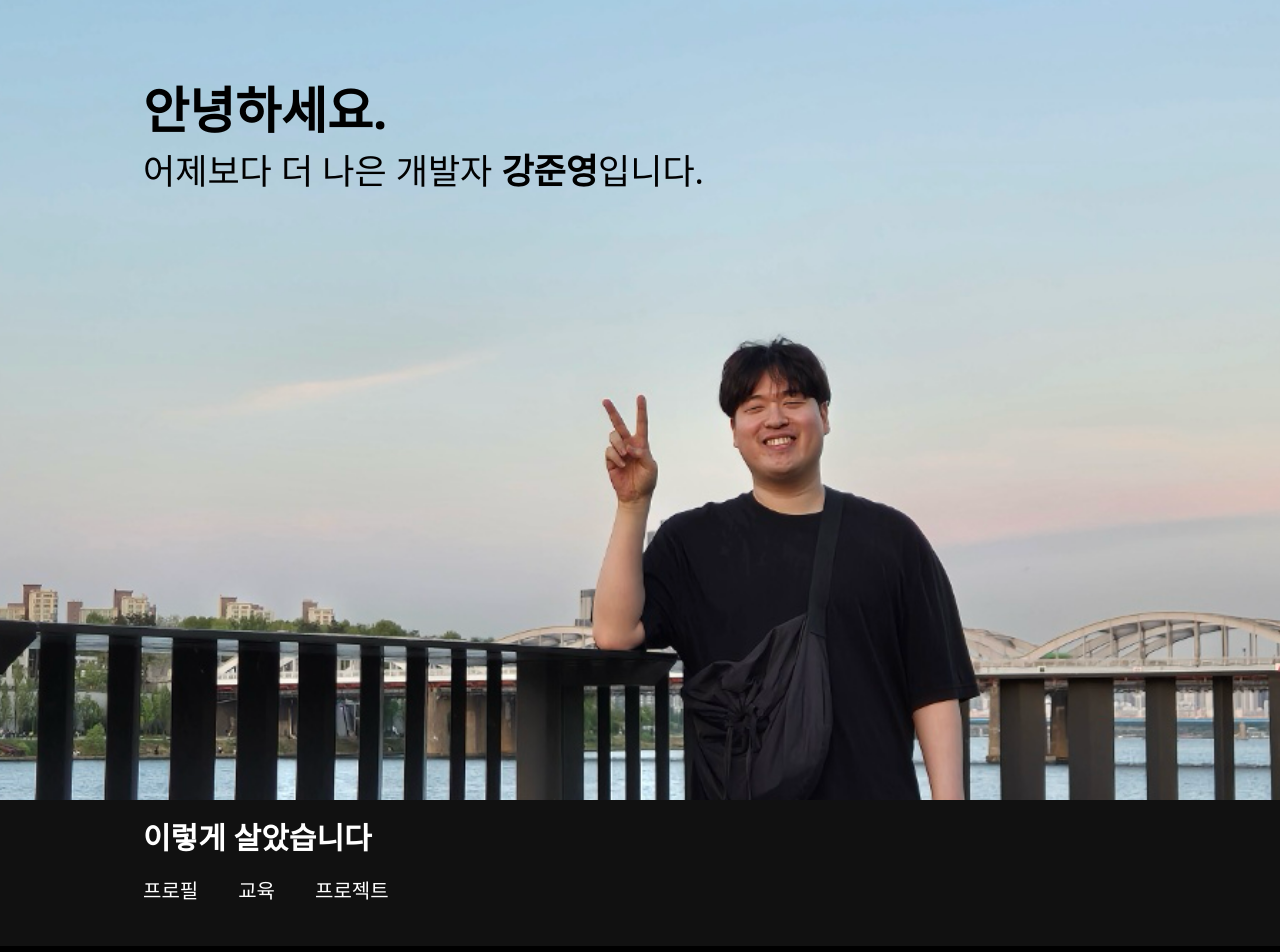
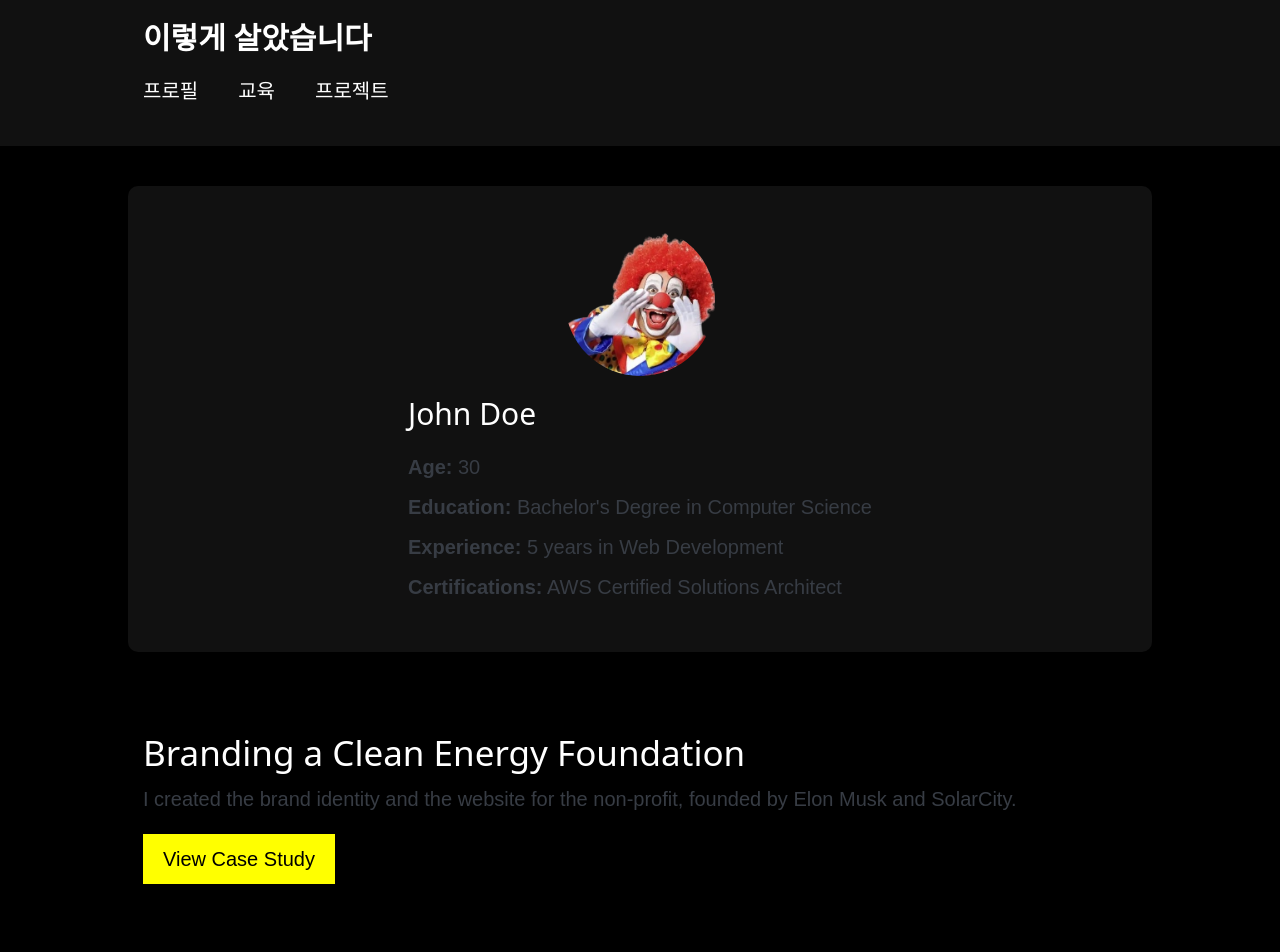
Before and after one commit to abfhs/Joon_Portpolio, a React (Create React App) app: page / in a window 1280 px wide. Shown: the top 952 px of the page. Built offline with nearby package versions, Linux system fonts and the light colour scheme.

Commit message:
20240527_2

```diff
--- a/src/components/main/Introduce.js
+++ b/src/components/main/Introduce.js
@@ -2,14 +2,16 @@ import React from 'react';
 import Header from './Header';
 import HeroSection from './HeroSection';
 import WorkSection from './WorkSection';
+import Profile from './Profile';
 import Footer from './Footer';
 import '../../styles/Introduce.css';
 
 function Introduce() {
   return (
     <div className="Introduce">
-      <HeroSection />
+      {/* <HeroSection /> */}
       <Header />
+      <Profile />
       <WorkSection />
       <Footer />
     </div>
--- /dev/null
+++ b/src/components/main/Profile.js
@@ -0,0 +1,21 @@
+import React from 'react';
+import '../../styles/Profile.css';
+
+const Profile = () => {
+  return (
+    <div className="profile-container">
+      <div className="profile-image">
+        <img src="/profile_fake.png" alt="Profile" />
+      </div>
+      <div className="profile-details">
+        <h2>John Doe</h2>
+        <p><strong>Age:</strong> 30</p>
+        <p><strong>Education:</strong> Bachelor's Degree in Computer Science</p>
+        <p><strong>Experience:</strong> 5 years in Web Development</p>
+        <p><strong>Certifications:</strong> AWS Certified Solutions Architect</p>
+      </div>
+    </div>
+  );
+};
+
+export default Profile;
--- a/src/components/main/WorkSection.js
+++ b/src/components/main/WorkSection.js
@@ -1,14 +1,28 @@
-import React from 'react';
+import React, { useState } from 'react';
 import '../../styles/WorkSection.css';
 
 const WorkSection = () => {
+  const [isExpanded, setIsExpanded] = useState(false);
+
+  const toggleDetails = () => {
+    setIsExpanded(!isExpanded);
+  };
+
   return (
     <section className="work-section" id="work">
       <div className="container">
         <div className="work-item">
           <h3>Branding a Clean Energy Foundation</h3>
           <p>I created the brand identity and the website for the non-profit, founded by Elon Musk and SolarCity.</p>
-          <a href="#case-study" className="btn">View Case Study</a>
+          <button onClick={toggleDetails} className="btn">
+            {isExpanded ? 'Hide Case Study' : 'View Case Study'}
+          </button>
+          {isExpanded && (
+            <div className="case-study">
+              <p>Here are the detailed information about the case study...</p>
+              {/* 추가적인 상세 내용을 여기에 작성 */}
+            </div>
+          )}
         </div>
       </div>
     </section>
--- a/src/styles/HeroSection.css
+++ b/src/styles/HeroSection.css
@@ -1,46 +1,45 @@
+@keyframes fadeToBlackAndWhite {
+    0% {
+        filter: grayscale(0%);
+    }
+    100% {
+        filter: grayscale(100%);
+    }
+}
+
 .hero-section {
     background-image: url('/public/background_profile.png');
     background-size: cover;
     background-position: center;
     height: 100vh;
     margin: 0;
-    /* 기본 여백 제거 */
     display: flex;
     align-items: flex-start;
-    /* 상단 정렬 */
     justify-content: center;
-    /* 수평 가운데 정렬 */
+    animation: fadeToBlackAndWhite 5s ease-in-out forwards;
+    /* 5초 동안 서서히 흑백으로 변환 */
 }
 
 .container {
     width: 80%;
-    /* background: url('/public/speech_bubble.png') no-repeat center center; */
     margin: 0 auto;
     max-width: 1200px;
-    /* 최대 너비 설정 */
 }
 
 .hero-text {
     flex: 1;
     margin-right: 2rem;
     margin-top: 2rem;
-    /* 상단 여백 추가 */
-    color: black
+    color: black;
 }
 
 .hero-section {
     display: flex;
-    /* align-items: center; */
     padding: 2rem 0;
 }
 
 .speech-bubble h2 {
     margin: 0;
-}
-
-
-.hero-image img {
-    max-width: 100%;
 }
 
 .hero-image img {
@@ -50,7 +49,6 @@
 @media (max-width: 768px) {
     .hero-section {
         flex-direction: column;
-        /* text-align: center; */
     }
 
     .hero-text {
--- /dev/null
+++ b/src/styles/Profile.css
@@ -0,0 +1,35 @@
+/* Profile.css */
+
+.profile-container {
+    display: flex;
+    flex-direction: column;
+    align-items: center;
+    background-color: #111;
+    color: #fff;
+    padding: 2rem;
+    border-radius: 10px;
+    width: 80%;
+    margin: 2rem auto;
+    box-shadow: 0 4px 8px rgba(0, 0, 0, 0.1);
+}
+
+.profile-image img {
+    width: 150px;
+    height: 150px;
+    border-radius: 50%;
+    object-fit: cover;
+    margin-bottom: 1rem;
+}
+
+.profile-details {
+    /* text-align: center; */
+}
+
+.profile-details h2 {
+    margin-bottom: 1rem;
+    font-size: 1.5rem;
+}
+
+.profile-details p {
+    margin: 0.5rem 0;
+}
--- a/src/styles/WorkSection.css
+++ b/src/styles/WorkSection.css
@@ -14,12 +14,25 @@
 }
 
 .btn {
-    background-color: #ff0;
-    color: #000;
+    background-color: #333;
+    color: #fff;
     padding: 0.5rem 1rem;
     text-decoration: none;
     border: none;
     cursor: pointer;
     border-radius: 0;
     /* 각진 사각형 모양으로 변경 */
+    transition: background-color 0.3s ease;
 }
+
+.btn:hover {
+    background-color: #ff0;
+    color: #000;
+}
+
+.case-study {
+    margin-top: 1rem;
+    padding: 1rem;
+    background-color: #f9f9f9;
+    border: 1px solid #ddd;
+}
```
